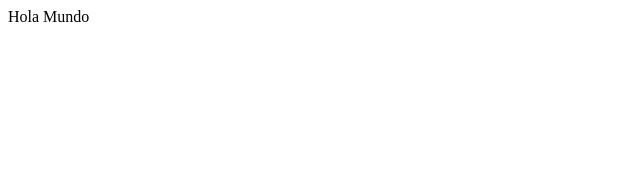
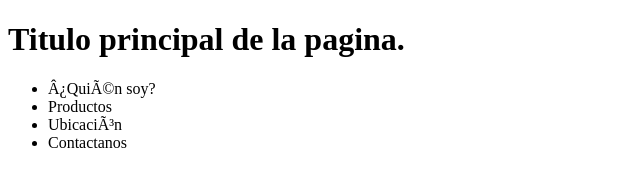
Before and after one commit to AsyncSpaghettiDev/HTML5, a plain HTML site: page Etiquetas.html in a window 1280 px wide. Shown: the whole page, without its empty margins (0-640 px from the left). Drawn offline with Linux system fonts and the light colour scheme.

Commit message:
Etiqueta Header y Nav

```diff
--- a/Etiquetas.html
+++ b/Etiquetas.html
@@ -1,13 +1,36 @@
 <!DOCTYPE html>
-<html lang = "es">
+<html lang="es">
+
 <head>
+	<meta charset="iso-8559-1" />
+	<meta name="description" content="Ejemplo de Etiquetas" />
+	<meta name="keywords" content="html5,css3,JavaScrip, Diseño web" />
+	<title>Primer pagina HTML5</title>
+	<link rel="stylesheet" href="hojaestilo.css" />
+</head>
 
-	<meta charset="iso-8559-1"/>
-	<meta name="description" content="Ejemplo de Etiquetas"/>
-	<meta name ="keywords" content="html5,css3,JavaScrip, Diseño web"/>
+<body>
+	<header>
+		<h1>
+			Titulo principal de la pagina.
+		</h1>
+	</header>
+	<nav>
+		<ul>
+			<li>
+				¿Quién soy?
+			</li>
+			<li>
+				Productos
+			</li>
+			<li>
+				Ubicación
+			</li>
+			<li>
+				Contactanos
+			</li>
+		</ul>
+	</nav>
+</body>
 
-</head>
-<body>
-Hola Mundo
-</body>
 </html>
```
